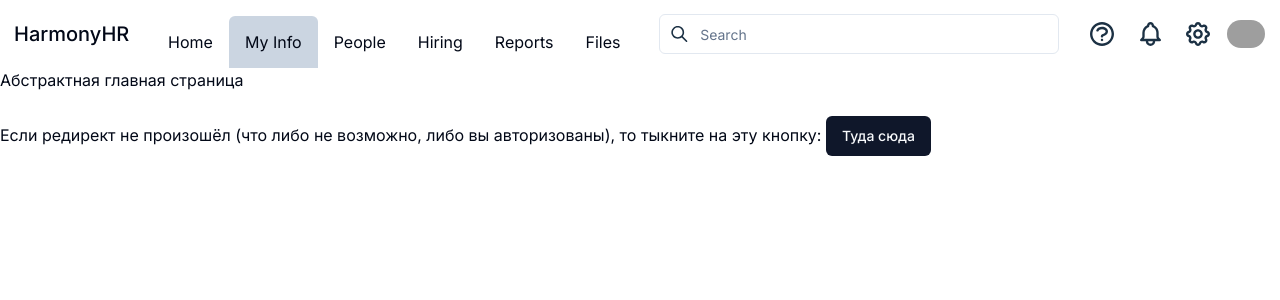
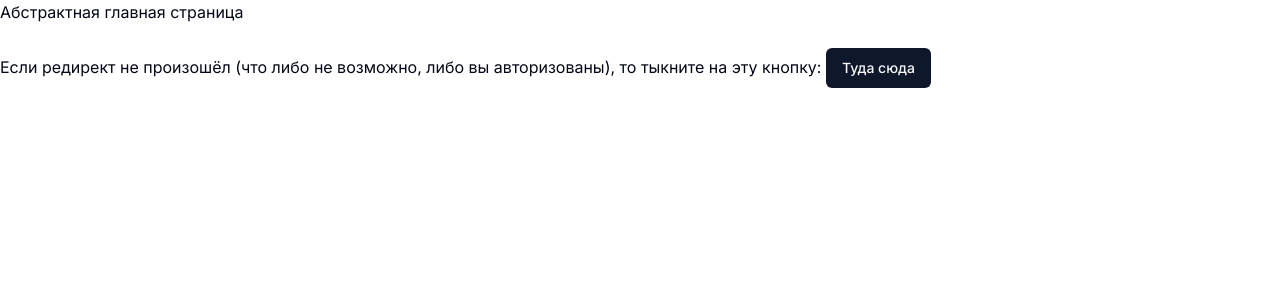
Before and after one commit to VlaDick2008/harmonyhr-test-work, a Next.js app: page / in a window 1280 px wide. Shown: the top 300 px of the page. Built offline with nearby package versions, Linux system fonts and the light colour scheme; grey boxes are pictures that could not be loaded.

Commit message:
Небольшие изменения структуры страниц

```diff
--- /dev/null
+++ b/app/(dashboard)/layout.tsx
@@ -0,0 +1,21 @@
+import type { Metadata } from "next";
+
+import { Header } from "@/components/shared/header";
+
+export const metadata: Metadata = {
+	title: "Create Next App",
+	description: "Generated by create next app",
+};
+
+export default function DashboardLayout({
+	children,
+}: Readonly<{
+	children: React.ReactNode;
+}>) {
+	return (
+		<>
+			<Header />
+			{children}
+		</>
+	);
+}
--- a/app/my-info/layout.tsx
+++ b/app/(dashboard)/my-info/time-off/layout.tsx
@@ -1,5 +1,4 @@
 import { settingsIcon } from "@/assets/images";
-import { MyInfoBlock } from "@/components/shared/my-info-block";
 import { Button } from "@/components/ui/button";
 import type { Metadata } from "next";
 import Image from "next/image";
--- a/app/layout.tsx
+++ b/app/layout.tsx
@@ -4,11 +4,11 @@ import { Inter } from "next/font/google";
 const inter = Inter({ subsets: ["latin"] });
 
 import "./globals.css";
-import { Header } from "@/components/shared/header";
 
 export const metadata: Metadata = {
-	title: "Create Next App",
-	description: "Generated by create next app",
+	title: "HarmonyHR",
+	description:
+		"HarmonyHR - Lorem ipsum dolor sit amet consectetur adipisicing elit. Quam, corrupti.",
 };
 
 export default function RootLayout({
@@ -18,10 +18,7 @@ export default function RootLayout({
 }>) {
 	return (
 		<html lang="en">
-			<body className={inter.className}>
-				<Header />
-				{children}
-			</body>
+			<body className={inter.className}>{children}</body>
 		</html>
 	);
 }
```
Also changed, not shown: app/(auth)/login/page.tsx (renamed from app/login/page.tsx), app/(dashboard)/my-info/time-off/page.tsx (renamed from app/my-info/time-off/page.tsx), 1 other file (tests, documents, lock files or other folders).
